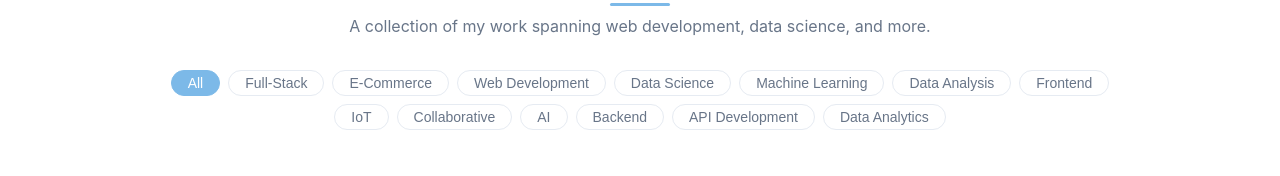
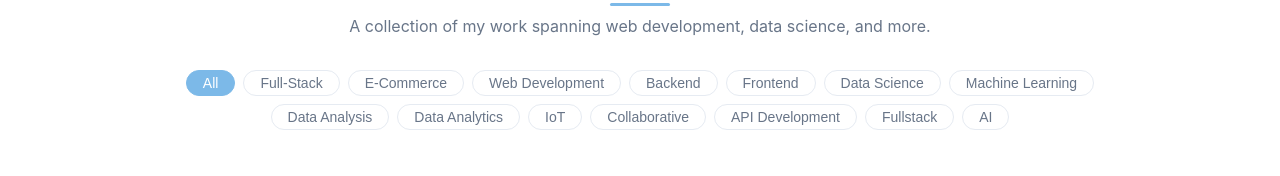
Before and after one commit to davidhsong/portfolio, a React (Create React App) app in the folder client/: page /projects in a window 1280 px wide. Shown: the part 216-392 px from the top of the page. Built offline with nearby package versions, Linux system fonts and the light colour scheme; grey boxes are pictures that could not be loaded.

Commit message:
updated categorization

```diff
--- a/client/src/pages/Projects.js
+++ b/client/src/pages/Projects.js
@@ -14,7 +14,7 @@ const Projects = () => {
       longDescription: 'Zaiku is a comprehensive e-commerce solution built with modern web technologies. The platform features a responsive design that works seamlessly across devices, with a focus on user experience and performance. Key functionalities include user authentication with JWT and Google OAuth, product browsing with advanced filtering, shopping cart with persistent storage, and a secure checkout process with multiple payment options.',
       image: '/images/zaiku.png',
       technologies: ['React', 'Node.js', 'Express', 'MongoDB', 'JWT', 'Google OAuth', 'RESTful API', 'Context API'],
-      categories: ['Full-Stack', 'E-Commerce', 'Web Development'],
+      categories: ['Full-Stack', 'E-Commerce', 'Web Development', 'Backend', 'Frontend'],
       github: 'https://github.com/hanbit0218/zaiku.git',
       demo: 'https://www.zaikuofficial.com/',
       date: 'Jan 2025 - Mar 2025',
@@ -27,7 +27,7 @@ const Projects = () => {
       longDescription: 'This data science project focused on analyzing historical sales data to build a predictive model for future sales forecasting. By leveraging time-series analysis techniques, I processed the data to achieve stationarity and then applied a Linear Regression model for prediction. The project involved extensive data cleaning, feature engineering, model training, and evaluation using common metrics like RMSE and MAE to ensure accuracy.',
       image: '/images/salesforecast.png',
       technologies: ['Python', 'Pandas', 'NumPy', 'Matplotlib', 'Scikit-learn', 'TensorFlow'],
-      categories: ['Data Science', 'Machine Learning', 'Data Analysis'],
+      categories: ['Data Science', 'Machine Learning', 'Data Analysis', 'Frontend', 'Data Analytics'],
       github: 'https://github.com/hanbit0218/sales_forecast.git',
       demo: null,
       date: 'Feb 2024 - Mar 2024',
@@ -40,7 +40,7 @@ const Projects = () => {
       longDescription: 'Hydro Sense is an innovative IoT solution designed for the SJSU Community Garden to monitor soil moisture levels. As the frontend team lead, I directed the development of a dashboard that pulls data from soil sensors and presents it in an intuitive interface. The project integrates with Google Sheets API for data export and analysis, allowing gardeners to make informed decisions about irrigation and plant health based on environmental data.',
       image: '/images/hydrosense.png',
       technologies: ['Next.js', 'React', 'JavaScript', 'Tailwind CSS', 'Firebase', 'Google API'],
-      categories: ['Frontend', 'IoT', 'Web Development', 'Full-Stack'],
+      categories: ['Frontend', 'Backend', 'IoT', 'Web Development', 'Full-Stack', 'Collaborative', 'API Development', 'Data Analytics'],
       github: 'https://github.com/hanbit0218/HydroSense.git',
       demo: null,
       date: 'Oct 2023 - Nov 2023',
@@ -53,7 +53,7 @@ const Projects = () => {
       longDescription: 'Developed during my time as a Software Engineer Fellow at Headstarter AI, this inventory tracking tool was built to demonstrate real-time data synchronization using Firebase. The application allows users to add, edit, and remove inventory items, with changes reflecting immediately across all connected clients. The frontend was built with React, employing reusable components and a clean, intuitive user interface.',
       image: '/images/inventory-tracker.jpg',
       technologies: ['JavaScript', 'React', 'Firebase', 'Git', 'GitHub'],
-      categories: ['Frontend', 'Web Development', 'Collaborative'],
+      categories: ['Frontend', 'Backend', 'Fullstack', 'Web Development', 'Collaborative'],
       github: 'https://github.com/hanbit0218/inventory-tracker.git',
       demo: null,
       date: 'Jul 2024 - Aug 2024',
@@ -66,7 +66,7 @@ const Projects = () => {
       longDescription: 'PromptWave is a fully-functional AI chatbot that utilizes Hugging Face\'s free Inference API to provide intelligent conversation capabilities without any cost. The application features a sleek, responsive interface built with React and styled-components, allowing users to interact with powerful AI models like Google\'s Gemma, Zephyr, and Mistral. The Express.js backend efficiently handles API communication with Hugging Face\'s servers, while maintaining conversation context and providing a seamless user experience across devices. This project demonstrates implementing AI capabilities in web applications while optimizing for both performance and user experience.',
       image: '/images/promptwave.png',
       technologies: ['React', 'Express.js', 'Node.js', 'Hugging Face API', 'styled-components', 'React Router', 'Vercel'],
-      categories: ['AI', 'Web Development', 'Full-Stack'],
+      categories: ['AI', 'Web Development', 'Full-Stack', 'Frontend', 'Backend', 'Web Development'],
       github: 'https://github.com/hanbit0218/promptwave.git',
       demo: 'https://promptwave-frontend.vercel.app/',
       date: 'Mar 2025 - Apr 2025',
@@ -79,7 +79,7 @@ const Projects = () => {
       longDescription: 'Developed during my internship at Life Stages, this project involved creating REST endpoints using Node.js and Express.js to capture and process user engagement data. The API collects metrics such as page views, interaction time, click patterns, and conversion rates, feeding them into an analytics dashboard that provides valuable insights for business decisions. The project required careful consideration of data security, API performance, and database design.',
       image: '/images/analytics-dashboard.jpg',
       technologies: ['Node.js', 'Express.js', 'RESTful APIs', 'Git', 'Jenkins'],
-      categories: ['Backend', 'API Development', 'Data Analytics'],
+      categories: ['Backend', 'API Development', 'Data Analytics', 'Data Analysis', 'Data Science'],
       github: 'https://github.com/hanbit0218/analytics-api.git',
       demo: null,
       date: 'Jun 2024',
```
